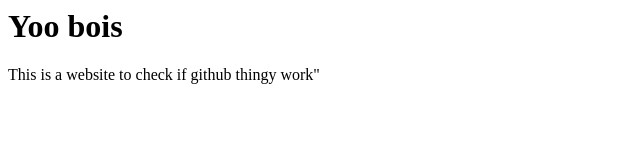
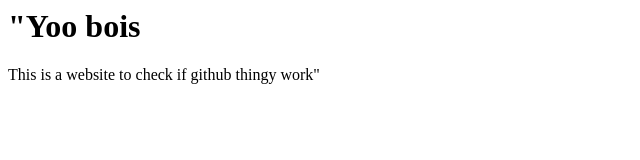
Before and after one commit to Rzinc/helloGitHubInMEC, a plain HTML site: page index.html in a window 1280 px wide. Shown: the whole page, without its empty margins (0-640 px from the left). Drawn offline with Linux system fonts and the light colour scheme.

Commit message:
Made the website index.html again

```diff
--- a/index.html
+++ b/index.html
@@ -3,7 +3,7 @@
         <title>tests</title>
     </head>
     <body>
-        <H1>Yoo bois</H1>
+        <H1>"Yoo bois</H1>
         This is a website to check if github thingy work"
     </body>
 </html>
```
